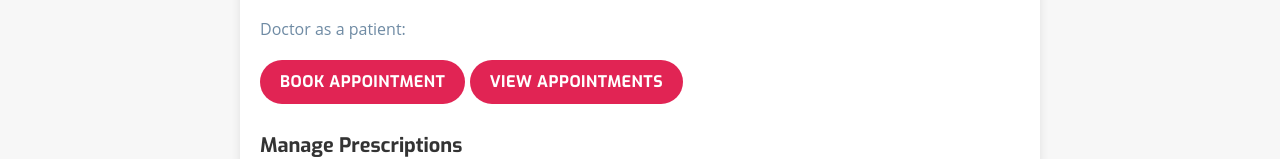
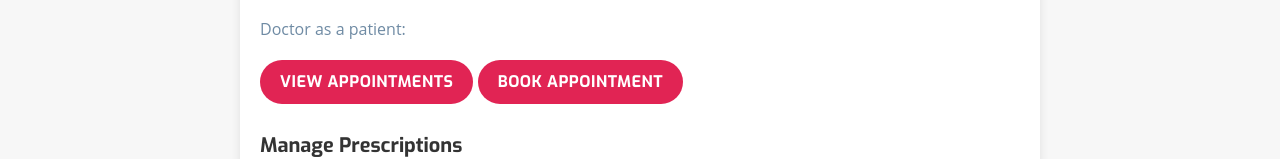
Before and after one commit to hilarytn/health-api, a website: page Telehealth/doctor-dashboard.ejs in a window 1280 px wide. Shown: the part 309-468 px from the top of the page. Drawn offline with nearby package versions, Linux system fonts and the light colour scheme; some packages are replaced by stand-ins of ours; files that its build step writes are made by us from their sources; no server answers.

Commit message:
Update doctor-dashboard.ejs swap view and book buttons

```diff
--- a/Telehealth/doctor-dashboard.ejs
+++ b/Telehealth/doctor-dashboard.ejs
@@ -106,8 +106,8 @@
     <section id="upcomingAppointments">
         <h2>Medical Appointments</h2>
         <p> Doctor as a patient: </p>
-        <a href="/patient"class="btn btn-main btn-round-full">Book Appointment</a>
-        <a href="/appointment"class="btn btn-main btn-round-full"> View Appointments</a>
+        <a href="/patient"class="btn btn-main btn-round-full">View Appointments</a>
+        <a href="/appointment"class="btn btn-main btn-round-full">Book Appointment</a>
 
         <div id="appointmentsContainer">
             <!-- Appointments will be populated here -->
```
